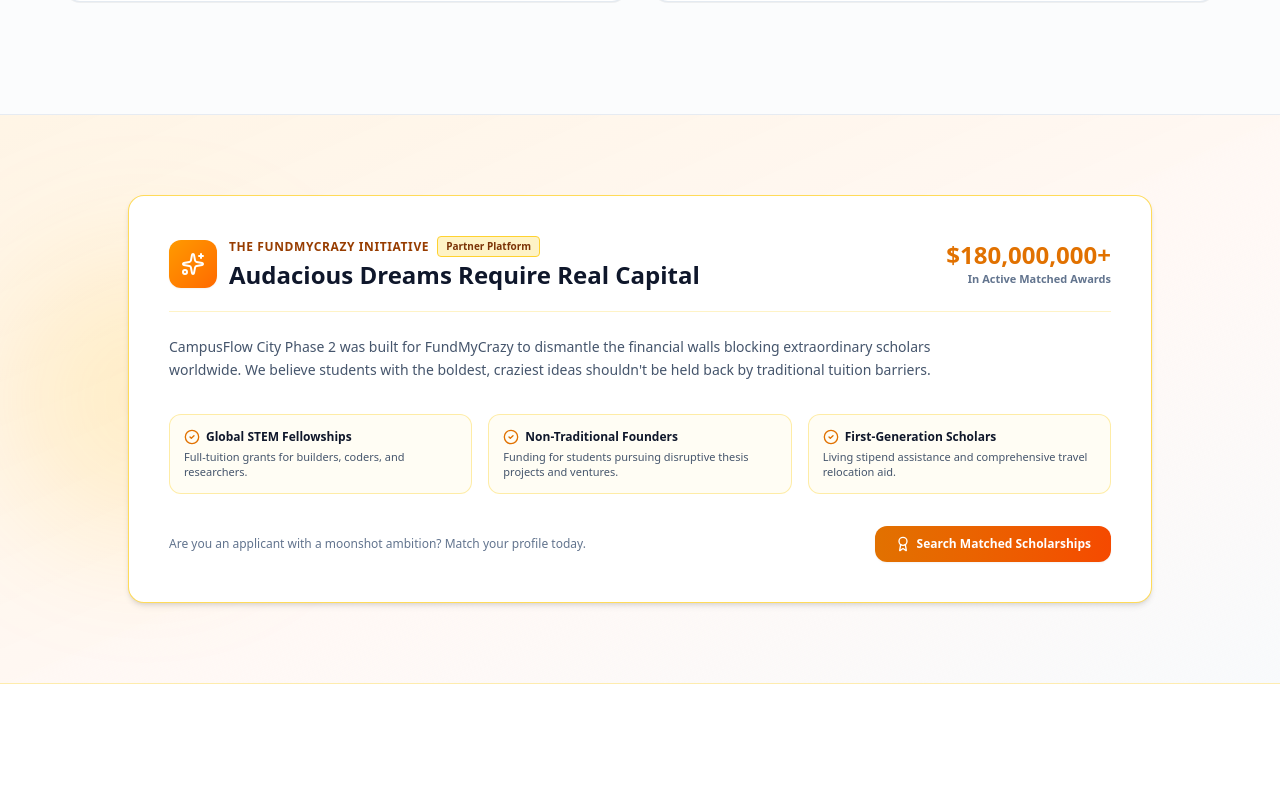
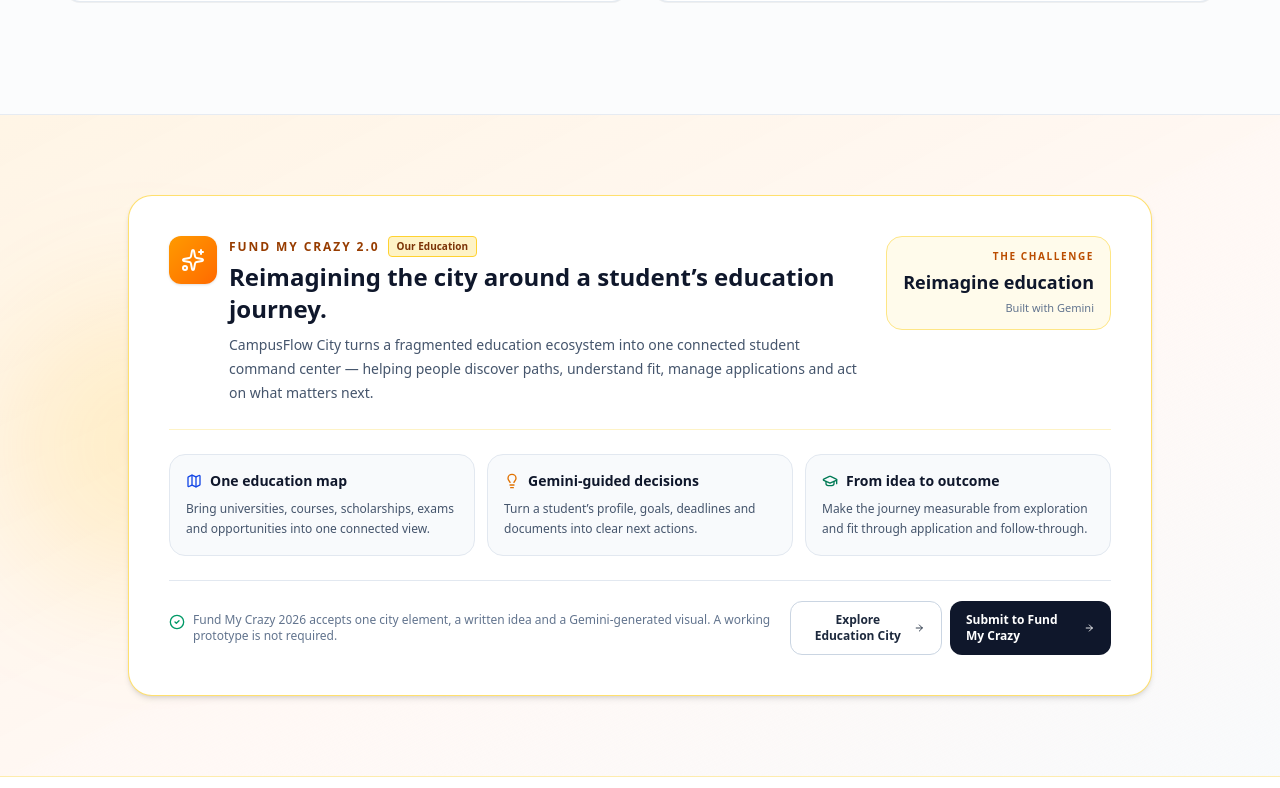
Before and after one commit to Mrminecope/CampusFlow-City, a React (Vite) app: page / in a window 1280 px wide. Shown: the part 5752-6540 px from the top of the page. Built offline with nearby package versions, Linux system fonts and the light colour scheme; no server answers; the database is empty.

Commit message:
fix: align FundMyCrazy section with official competition

```diff
--- a/src/components/landing/FundMyCrazyBanner.tsx
+++ b/src/components/landing/FundMyCrazyBanner.tsx
@@ -1,12 +1,11 @@
 import React from 'react';
 import {
   Sparkles,
-  Award,
   ArrowRight,
-  TrendingUp,
-  Compass,
-  HeartHandshake,
-  CheckCircle2
+  GraduationCap,
+  Lightbulb,
+  Map,
+  CheckCircle2,
 } from 'lucide-react';
 import { NavigationTab } from '../../types';
 
@@ -20,85 +19,75 @@
   onOpenAuth,
 }) => {
   return (
-    <section className="py-16 md:py-20 bg-gradient-to-br from-amber-500/10 via-orange-500/5 to-slate-50 border-b border-amber-200/60 relative overflow-hidden">
-      {/* Decorative Blur */}
-      <div className="absolute top-1/2 left-0 -translate-y-1/2 w-72 h-72 bg-amber-400/15 rounded-full blur-3xl pointer-events-none" />
+    <section className="relative overflow-hidden border-b border-amber-200/60 bg-gradient-to-br from-amber-500/10 via-orange-500/5 to-slate-50 py-16 md:py-20">
+      <div className="pointer-events-none absolute left-0 top-1/2 h-72 w-72 -translate-y-1/2 rounded-full bg-amber-400/15 blur-3xl" />
 
-      <div className="max-w-7xl mx-auto px-4 sm:px-6 lg:px-8 relative">
-        <div className="max-w-5xl mx-auto bg-white rounded-2xl border border-amber-300/80 shadow-md p-6 sm:p-10 space-y-6">
-          <div className="flex flex-col sm:flex-row sm:items-center justify-between gap-4 border-b border-amber-100 pb-5">
-            <div className="flex items-center gap-3">
-              <div className="p-3 bg-gradient-to-br from-amber-500 to-orange-500 text-white rounded-xl shadow-xs">
-                <Sparkles className="w-6 h-6" />
+      <div className="relative mx-auto max-w-7xl px-4 sm:px-6 lg:px-8">
+        <div className="mx-auto max-w-5xl rounded-3xl border border-amber-300/70 bg-white p-6 shadow-md sm:p-10">
+          <div className="flex flex-col gap-5 border-b border-amber-100 pb-6 md:flex-row md:items-start md:justify-between">
+            <div className="flex items-start gap-3">
+              <div className="rounded-xl bg-gradient-to-br from-amber-500 to-orange-500 p-3 text-white shadow-sm">
+                <Sparkles className="h-6 w-6" />
               </div>
               <div>
-                <div className="flex items-center gap-2">
-                  <span className="text-xs font-black uppercase tracking-wider text-amber-800">
-                    The FundMyCrazy Initiative
+                <div className="flex flex-wrap items-center gap-2">
+                  <span className="text-xs font-black uppercase tracking-[0.16em] text-amber-800">
+                    Fund My Crazy 2.0
                   </span>
-                  <span className="px-2 py-0.5 rounded text-[10px] font-bold bg-amber-100 text-amber-900 border border-amber-300">
-                    Partner Platform
+                  <span className="rounded border border-amber-300 bg-amber-100 px-2 py-0.5 text-[10px] font-bold text-amber-900">
+                    Our Education
                   </span>
                 </div>
-                <h3 className="text-xl sm:text-2xl font-black text-slate-900 mt-0.5">
-                  Audacious Dreams Require Real Capital
+                <h3 className="mt-1 text-xl font-black text-slate-900 sm:text-2xl">
+                  Reimagining the city around a student’s education journey.
                 </h3>
+                <p className="mt-2 max-w-3xl text-sm leading-6 text-slate-600">
+                  CampusFlow City turns a fragmented education ecosystem into one connected student command center — helping people discover paths, understand fit, manage applications and act on what matters next.
+                </p>
               </div>
             </div>
-
-            <div className="text-left sm:text-right">
-              <div className="text-2xl font-black text-amber-600">$180,000,000+</div>
-              <div className="text-[11px] font-semibold text-slate-500">In Active Matched Awards</div>
+            <div className="shrink-0 rounded-2xl border border-amber-200 bg-amber-50 px-4 py-3 md:text-right">
+              <div className="text-[10px] font-black uppercase tracking-[0.16em] text-amber-700">The challenge</div>
+              <div className="mt-1 text-lg font-black text-slate-900">Reimagine education</div>
+              <div className="mt-1 text-[11px] font-medium text-slate-500">Built with Gemini</div>
             </div>
           </div>
 
-          <p className="text-xs sm:text-sm text-slate-600 leading-relaxed max-w-3xl">
-            CampusFlow City Phase 2 was built for FundMyCrazy to dismantle the financial walls blocking extraordinary scholars worldwide. We believe students with the boldest, craziest ideas shouldn't be held back by traditional tuition barriers.
-          </p>
-
-          <div className="grid grid-cols-1 sm:grid-cols-3 gap-4 pt-2">
-            <div className="p-3.5 bg-amber-50/50 rounded-xl border border-amber-200/70 space-y-1">
-              <div className="text-xs font-bold text-slate-900 flex items-center gap-1.5">
-                <CheckCircle2 className="w-4 h-4 text-amber-600" />
-                Global STEM Fellowships
+          <div className="mt-6 grid gap-3 sm:grid-cols-3">
+            <div className="rounded-2xl border border-slate-200 bg-slate-50 p-4">
+              <div className="flex items-center gap-2 text-sm font-black text-slate-900">
+                <Map className="h-4 w-4 text-blue-700" /> One education map
               </div>
-              <p className="text-[11px] text-slate-600 leading-snug">
-                Full-tuition grants for builders, coders, and researchers.
-              </p>
+              <p className="mt-2 text-xs leading-5 text-slate-600">Bring universities, courses, scholarships, exams and opportunities into one connected view.</p>
             </div>
-            <div className="p-3.5 bg-amber-50/50 rounded-xl border border-amber-200/70 space-y-1">
-              <div className="text-xs font-bold text-slate-900 flex items-center gap-1.5">
-                <CheckCircle2 className="w-4 h-4 text-amber-600" />
-                Non-Traditional Founders
+            <div className="rounded-2xl border border-slate-200 bg-slate-50 p-4">
+              <div className="flex items-center gap-2 text-sm font-black text-slate-900">
+                <Lightbulb className="h-4 w-4 text-amber-600" /> Gemini-guided decisions
               </div>
-              <p className="text-[11px] text-slate-600 leading-snug">
-                Funding for students pursuing disruptive thesis projects and ventures.
-              </p>
+              <p className="mt-2 text-xs leading-5 text-slate-600">Turn a student’s profile, goals, deadlines and documents into clear next actions.</p>
             </div>
-            <div className="p-3.5 bg-amber-50/50 rounded-xl border border-amber-200/70 space-y-1">
-              <div className="text-xs font-bold text-slate-900 flex items-center gap-1.5">
-                <CheckCircle2 className="w-4 h-4 text-amber-600" />
-                First-Generation Scholars
+            <div className="rounded-2xl border border-slate-200 bg-slate-50 p-4">
+              <div className="flex items-center gap-2 text-sm font-black text-slate-900">
+                <GraduationCap className="h-4 w-4 text-emerald-700" /> From idea to outcome
               </div>
-              <p className="text-[11px] text-slate-600 leading-snug">
-                Living stipend assistance and comprehensive travel relocation aid.
-              </p>
+              <p className="mt-2 text-xs leading-5 text-slate-600">Make the journey measurable from exploration and fit through application and follow-through.</p>
             </div>
           </div>
 
-          <div className="flex flex-col sm:flex-row items-center justify-between gap-4 pt-2">
-            <span className="text-xs text-slate-500 font-medium">
-              Are you an applicant with a moonshot ambition? Match your profile today.
-            </span>
-            <div className="flex items-center gap-3 w-full sm:w-auto">
-              <button
-                type="button"
-                onClick={() => onEnterApp('scholarships')}
-                className="w-full sm:w-auto px-5 py-2.5 bg-gradient-to-r from-amber-600 to-orange-600 hover:from-amber-700 hover:to-orange-700 text-white font-bold text-xs rounded-xl shadow-xs transition-colors flex items-center justify-center gap-1.5"
-              >
-                <Award className="w-4 h-4" />
-                <span>Search Matched Scholarships</span>
+          <div className="mt-6 flex flex-col items-start justify-between gap-4 border-t border-slate-200 pt-5 sm:flex-row sm:items-center">
+            <div className="flex items-start gap-2 text-xs font-medium text-slate-500">
+              <CheckCircle2 className="mt-0.5 h-4 w-4 shrink-0 text-emerald-600" />
+              <span>Fund My Crazy 2026 accepts one city element, a written idea and a Gemini-generated visual. A working prototype is not required.</span>
+            </div>
+            <div className="flex w-full gap-2 sm:w-auto">
+              <button type="button" onClick={() => onEnterApp('city')} className="inline-flex w-full items-center justify-center gap-1.5 rounded-xl border border-slate-300 bg-white px-4 py-2.5 text-xs font-bold text-slate-800 transition hover:border-slate-400 sm:w-auto">
+                Explore Education City
+                <ArrowRight className="h-3.5 w-3.5" />
               </button>
+              <a href="https://enter.fundmycrazy.com/" target="_blank" rel="noreferrer" className="inline-flex w-full items-center justify-center gap-1.5 rounded-xl bg-slate-900 px-4 py-2.5 text-xs font-bold text-white transition hover:bg-slate-800 sm:w-auto">
+                Submit to Fund My Crazy
+                <ArrowRight className="h-3.5 w-3.5" />
+              </a>
             </div>
           </div>
         </div>
```
